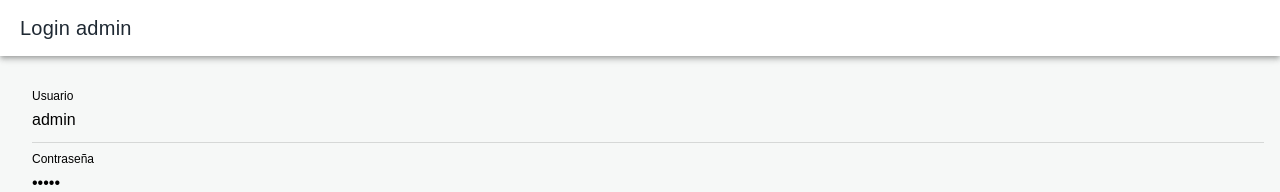
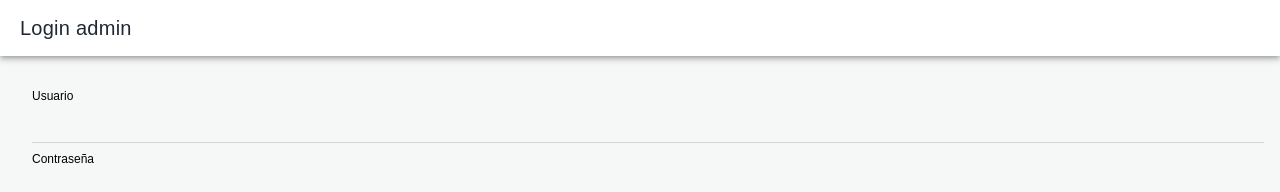
Before and after one commit to reptilmmxxv-glitch/SistemaGestionCanchasMobile, a React (Vite) app in the folder mobile-ionic/: page /login in a window 1280 px wide. Shown: the top 192 px of the page. Built offline with nearby package versions, Linux system fonts and the light colour scheme; no server answers.

Commit message:
feat: Clear default login credentials for better UX

```diff
--- a/mobile-ionic/src/pages/LoginPage.tsx
+++ b/mobile-ionic/src/pages/LoginPage.tsx
@@ -25,8 +25,8 @@ export default function LoginPage() {
 
   const [loading, setLoading] = useState(false);
   const [form, setForm] = useState({
-    username: 'admin',
-    password: 'admin'
+    username: '',
+    password: ''
   });
 
   function actualizar(campo: string, valor: string) {
```
